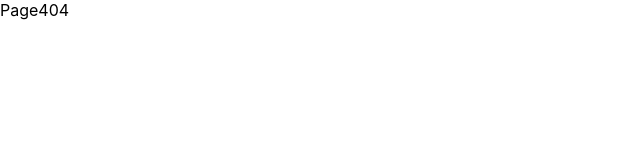
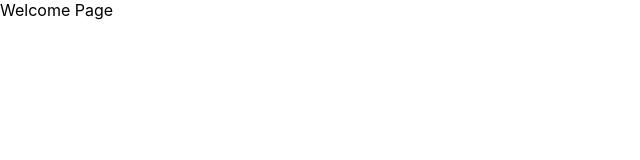
Before and after one commit to Project-PAY/Frontend, a React app in the folder pay/: page /welcome in a window 1280 px wide. Shown: the top 160 px of the page, without its empty margins (0-640 px from the left). Built offline with nearby package versions, Linux system fonts and the light colour scheme.

Commit message:
:sparkles: Welcome 페이지 및 라우팅 추가

```diff
--- a/pay/pages/routes/defaultRoutes.ts
+++ b/pay/pages/routes/defaultRoutes.ts
@@ -5,6 +5,11 @@ const defaultRoutes: IRouteObj[] = [
     path: '/',
     exact: true,
     component: () => import(/* webpackPrefetch: true */ '../')
+  },
+  {
+    path: '/welcome',
+    exact: true,
+    component: () => import(/* webpackPrefetch: true */ '../welcome')
   }
 ];
 
--- /dev/null
+++ b/pay/pages/welcome/index.tsx
@@ -0,0 +1,9 @@
+import * as React from 'react';
+
+const Welcome = () => {
+  return (
+    <div>Welcome Page</div>
+  );
+};
+
+export default Welcome;
--- a/pay/src/App.tsx
+++ b/pay/src/App.tsx
@@ -20,6 +20,7 @@ const App: React.FC<Props> = React.memo(({routes}) => {
 
   React.useEffect(() => {
     // @TODO: TokenRefresh in useEffect
+    console.log('---------- COMPONENT DID NOUNT ----------');
   }, []);
 
   return (
```
